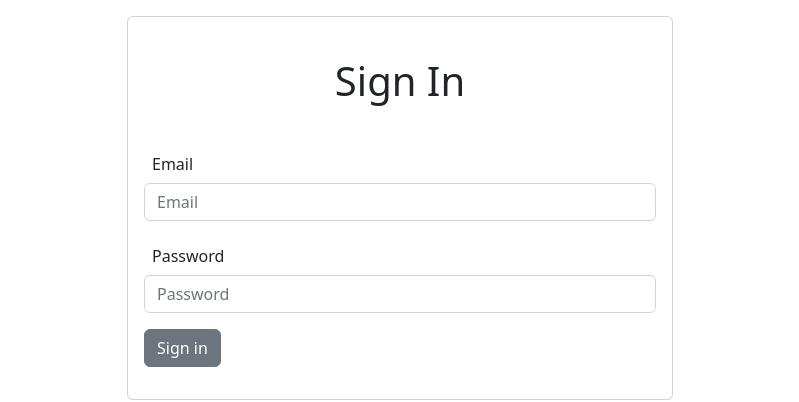
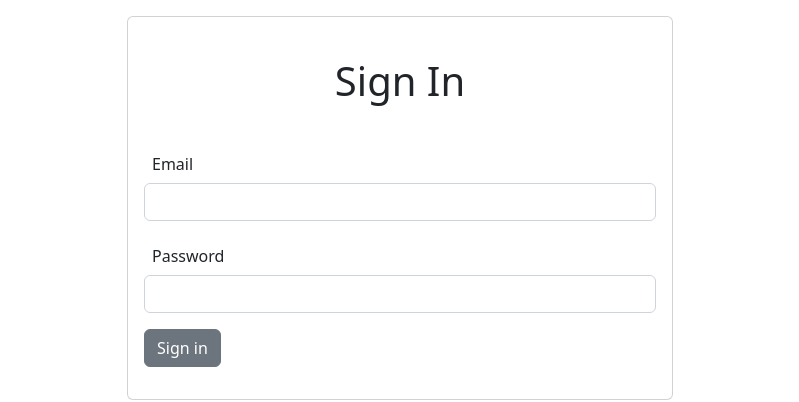
Before and after one commit to Capstone-42-quote-gen/ai-quote-generator, a React (Vite) app in the folder frontend/: page /sign-in in a window 1280 px wide. Shown: the top 402 px of the page, without its empty margins (240-1039 px from the left). Built offline with nearby package versions, Linux system fonts and the light colour scheme.

Commit message:
added sign in to navbar and removed place holder text for input fields in form

```diff
--- a/frontend/src/ui/shared_components/NavBar.tsx
+++ b/frontend/src/ui/shared_components/NavBar.tsx
@@ -25,6 +25,8 @@ export function Navigation() {
                         <Nav.Link href="#topics">Topics</Nav.Link>
                         <span className="navbar-divider"></span>
                         <Nav.Link href="/create-quote">Create</Nav.Link>
+                        <span className="navbar-divider"></span>
+                        <Nav.Link href="/sign-in">Sign In</Nav.Link>
                     </Nav>
                 </Container>
             </Navbar>
--- a/frontend/src/ui/shared_components/SignIn.tsx
+++ b/frontend/src/ui/shared_components/SignIn.tsx
@@ -17,7 +17,7 @@ export function SignIn() {
                                             Email
                                         </Form.Label>
                                         <Col lg={12}>
-                                            <Form.Control type="email" placeholder="Email"/>
+                                            <Form.Control type="email"/>
                                         </Col>
                                     </Form.Group>
                                     <Form.Group as={Row} className="mb-3" controlId="formHorizontalPassword">
@@ -25,7 +25,7 @@ export function SignIn() {
                                             Password
                                         </Form.Label>
                                         <Col lg={12}>
-                                            <Form.Control type="password" placeholder="Password"/>
+                                            <Form.Control type="password"/>
                                         </Col>
                                     </Form.Group>
                                     <Form.Group as={Row} className="mb-3">
```
